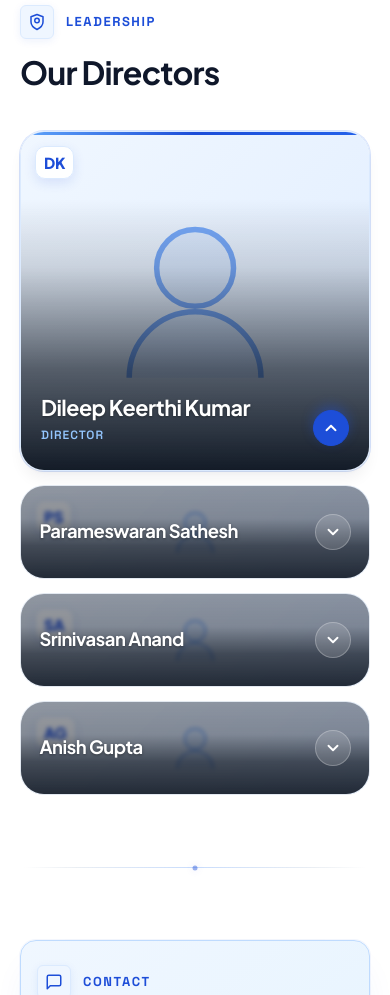
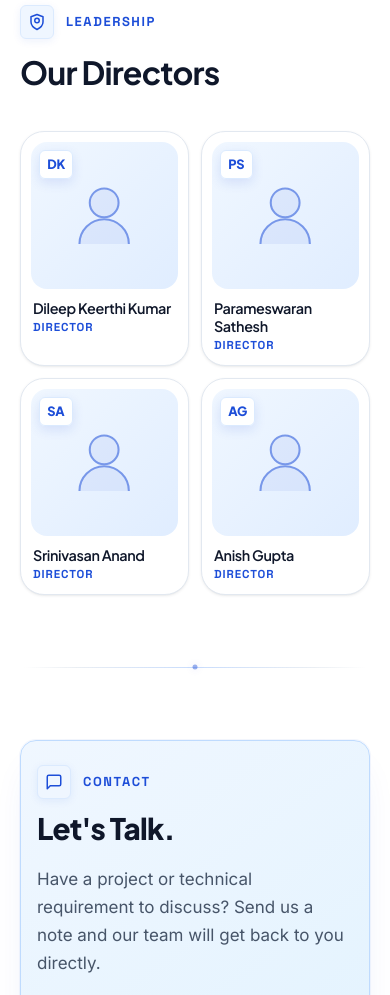
Before and after one commit to VRamya5/quanticus-website, a website: page frontend/index.html in a window 390 px wide. Shown: the part 10420-11415 px from the top of the page. Drawn offline with Linux system fonts and the light colour scheme; no server answers.

Commit message:
feat(directors): replace mobile tap-accordion with responsive 2x2 grid and scroll rise animation

```diff
--- a/frontend/css/main.css
+++ b/frontend/css/main.css
@@ -3100,232 +3100,208 @@ textarea.form-control {
 }
 
 /* --------------------------------------------------------------------------
-   Responsive Vertical Tap-Accordion for Mobile (below 768px)
+   Responsive 2 x 2 Grid for Mobile Directors (below 768px)
    -------------------------------------------------------------------------- */
 @media (max-width: 767.98px) {
   .dir-accordion {
-    display: flex;
-    flex-direction: column;
-    gap: 0.875rem;
-    width: 100%;
-  }
-
+    display: grid !important;
+    grid-template-columns: repeat(2, minmax(0, 1fr)) !important;
+    gap: 12px !important;
+    width: 100% !important;
+    height: auto !important;
+    position: static !important;
+  }
+
+  /* Card container: white, 1px border, site radius & subtle shadow */
   .dir-panel-wrapper {
     flex: none !important;
     width: 100% !important;
-    height: 94px;
-    position: relative;
-    border-radius: var(--radius-xl);
-    overflow: hidden;
-    touch-action: manipulation;
+    height: auto !important;
+    min-width: 0 !important;
+    box-sizing: border-box !important;
+    background-color: #ffffff !important;
+    border: 1px solid var(--color-border-subtle, #e2e8f0) !important;
+    border-radius: var(--radius-xl, 20px) !important;
+    box-shadow: var(--shadow-sm, 0 1px 3px 0 rgba(15, 23, 42, 0.08)) !important;
+    padding: 10px !important;
+    display: flex !important;
+    flex-direction: column !important;
+    overflow: hidden !important;
+    opacity: 0;
+    transform: translateY(32px);
+    transition: opacity 500ms cubic-bezier(.2, .8, .2, 1),
+                transform 500ms cubic-bezier(.2, .8, .2, 1) !important;
+    transition-delay: calc(var(--dir-index, 0) * 90ms) !important;
+    will-change: opacity, transform;
+    cursor: default !important;
     -webkit-tap-highlight-color: transparent;
-    opacity: 0;
-    transform: translateY(24px);
-    transition: height 450ms cubic-bezier(.5, .85, .25, 1.15),
-                opacity 700ms cubic-bezier(0.16, 1, 0.3, 1),
-                transform 700ms cubic-bezier(0.16, 1, 0.3, 1),
-                box-shadow 300ms ease,
-                border-color 300ms ease;
-    transition-delay: 0ms,
-                      calc(var(--dir-index, 0) * 100ms),
-                      calc(var(--dir-index, 0) * 100ms),
-                      0ms,
-                      0ms;
-    will-change: height, opacity, transform;
-  }
-
+  }
+
+  /* Entrance replay when entering viewport */
   .dir-accordion.is-visible .dir-panel-wrapper {
-    opacity: 1;
-    transform: translateY(0);
-  }
-
-  /* Expanded State on Mobile */
-  .dir-panel-wrapper.is-expanded {
-    height: 340px;
-    box-shadow: var(--shadow-lg), 0 0 0 1px rgba(37, 99, 235, 0.18);
-  }
-
-  .dir-panel-wrapper.is-expanded .dir-panel {
-    border-color: var(--color-brand-subtle);
-  }
-
-  .dir-panel-wrapper.is-expanded .dir-panel::before {
-    opacity: 1;
-  }
-
-  /* Mobile Visual and Image */
+    opacity: 1 !important;
+    transform: translateY(0) !important;
+  }
+
+  /* Subtle active press effect (no hover on mobile) */
+  .dir-panel-wrapper:active {
+    transform: translateY(0) scale(0.98) !important;
+    transition-duration: 120ms !important;
+    transition-delay: 0ms !important;
+  }
+
+  /* Odd count: the last card is centered, spanning both columns at the width of one card */
+  .dir-panel-wrapper:last-child:nth-child(odd) {
+    grid-column: 1 / -1 !important;
+    width: calc(50% - 6px) !important;
+    justify-self: center !important;
+  }
+
+  /* Inner panel */
+  .dir-panel {
+    background: transparent !important;
+    border: none !important;
+    box-shadow: none !important;
+    border-radius: 0 !important;
+    padding: 0 !important;
+    width: 100% !important;
+    height: auto !important;
+    display: flex !important;
+    flex-direction: column !important;
+    cursor: default !important;
+    outline: none !important;
+    position: static !important;
+    overflow: visible !important;
+  }
+
+  .dir-panel::before {
+    display: none !important;
+  }
+
+  /* Photo square: aspect-ratio 1 / 1, object-fit: cover, rounded corners */
   .dir-visual {
-    position: absolute;
-    inset: 0;
-    width: 100%;
-    height: 100%;
+    position: relative !important;
+    inset: auto !important;
+    width: 100% !important;
+    aspect-ratio: 1 / 1 !important;
+    height: auto !important;
+    border-radius: var(--radius-lg, 14px) !important;
+    overflow: hidden !important;
+    margin-bottom: 10px !important;
+    background: linear-gradient(135deg, #f0f7ff 0%, #e0edff 100%) !important;
+    flex-shrink: 0 !important;
+    display: flex !important;
+    align-items: center !important;
+    justify-content: center !important;
   }
 
   .dir-img {
-    width: 100%;
-    height: 100%;
-    object-fit: cover;
-    object-position: center 20%;
-    transition: transform 450ms cubic-bezier(0.16, 1, 0.3, 1);
-  }
-
-  .dir-panel-wrapper.is-expanded .dir-img {
-    transform: scale(1.03);
-  }
-
-  /* Soft darkened overlay for collapsed strip */
-  .dir-overlay-blur {
-    display: block;
-    position: absolute;
-    inset: 0;
-    background-color: rgba(6, 14, 26, 0.35);
-    backdrop-filter: blur(2px);
-    -webkit-backdrop-filter: blur(2px);
-    opacity: 1;
-    transition: opacity 350ms ease;
-    z-index: 3;
-    pointer-events: none;
-  }
-
-  .dir-panel-wrapper.is-expanded .dir-overlay-blur {
-    opacity: 0;
-  }
-
-  /* Bottom dark gradient on expanded, soft scrim on collapsed */
-  .dir-scrim {
-    position: absolute;
-    inset: 0;
-    background: linear-gradient(
-      to top,
-      rgba(6, 14, 26, 0.95) 0%,
-      rgba(6, 14, 26, 0.70) 35%,
-      rgba(6, 14, 26, 0.20) 65%,
-      rgba(6, 14, 26, 0.10) 100%
-    );
-    opacity: 0.85;
-    transition: opacity 350ms ease;
-    z-index: 4;
-    pointer-events: none;
-  }
-
-  .dir-panel-wrapper.is-expanded .dir-scrim {
-    opacity: 1;
-    background: linear-gradient(
-      to top,
-      rgba(6, 14, 26, 0.94) 0%,
-      rgba(6, 14, 26, 0.65) 30%,
-      rgba(6, 14, 26, 0.15) 60%,
-      transparent 80%
-    );
+    width: 100% !important;
+    height: 100% !important;
+    aspect-ratio: 1 / 1 !important;
+    object-fit: cover !important;
+    object-position: center top !important;
+    border-radius: inherit !important;
+    display: block !important;
+    transform: none !important;
+  }
+
+  .dir-avatar-placeholder {
+    width: 100% !important;
+    height: 100% !important;
+    display: flex !important;
+    align-items: center !important;
+    justify-content: center !important;
+    position: relative !important;
+  }
+
+  .dir-silhouette-svg {
+    width: 56% !important;
+    height: 56% !important;
+    color: var(--color-brand-primary, #1d4ed8) !important;
+    opacity: 0.55 !important;
+    transform: none !important;
   }
 
   .dir-initials-badge {
-    top: 0.875rem;
-    left: 0.875rem;
-    font-size: 0.95rem;
-    padding: 0.2rem 0.5rem;
-  }
-
-  /* Content Layout on Mobile */
+    position: absolute !important;
+    top: 8px !important;
+    left: 8px !important;
+    font-size: 0.8rem !important;
+    font-weight: 800 !important;
+    padding: 0.2rem 0.45rem !important;
+    border-radius: var(--radius-sm, 6px) !important;
+    background-color: rgba(255, 255, 255, 0.95) !important;
+    border: 1px solid var(--color-brand-subtle, #bfdbfe) !important;
+    color: var(--color-brand-primary, #1d4ed8) !important;
+    opacity: 1 !important;
+    transform: none !important;
+  }
+
+  /* Elements unused on mobile */
+  .dir-overlay-blur,
+  .dir-scrim,
+  .dir-toggle-icon {
+    display: none !important;
+  }
+
+  /* Content area */
   .dir-content {
-    position: absolute;
-    inset: 0;
-    padding: 1rem 1.15rem;
-    z-index: 5;
-    display: flex;
-    flex-direction: row;
-    align-items: center;
-    justify-content: space-between;
-    pointer-events: none;
-    transition: padding 350ms ease;
-  }
-
-  .dir-panel-wrapper.is-expanded .dir-content {
-    align-items: flex-end;
-    padding: 1.5rem 1.25rem;
+    position: static !important;
+    inset: auto !important;
+    padding: 0 2px 2px 2px !important;
+    display: flex !important;
+    flex-direction: column !important;
+    align-items: flex-start !important;
+    justify-content: flex-start !important;
+    background: transparent !important;
+    width: 100% !important;
+    pointer-events: auto !important;
+    flex: 1 !important;
   }
 
   .dir-text-group {
-    display: flex;
-    flex-direction: column;
-    min-width: 0;
-    flex: 1;
-    padding-right: 0.75rem;
-  }
-
+    display: flex !important;
+    flex-direction: column !important;
+    width: 100% !important;
+    padding: 0 !important;
+    min-width: 0 !important;
+    flex: 1 !important;
+  }
+
+  /* Name: clamp(0.9rem, 3.6vw, 1.05rem), weight 600, may wrap up to 2 lines, overflow-wrap anywhere */
   .dir-name {
-    font-size: 1.15rem;
-    font-weight: 700;
-    color: #ffffff;
-    line-height: 1.25;
-    margin-bottom: 0.15rem;
-    white-space: normal;
-    text-shadow: 0 1px 3px rgba(0, 0, 0, 0.4);
-    opacity: 1;
-    transform: translateY(0);
-  }
-
-  .dir-panel-wrapper.is-expanded .dir-name {
-    font-size: 1.35rem;
-    margin-bottom: 0.35rem;
-    opacity: 1;
-    transform: translateY(0);
-    animation: dirFadeUp 300ms cubic-bezier(.16, 1, .3, 1) 150ms both;
-  }
-
+    font-family: var(--font-heading, inherit) !important;
+    font-size: clamp(0.9rem, 3.6vw, 1.05rem) !important;
+    font-weight: 600 !important;
+    color: var(--color-text-primary, #0f172a) !important;
+    line-height: 1.25 !important;
+    margin-bottom: 4px !important;
+    white-space: normal !important;
+    overflow-wrap: anywhere !important;
+    word-break: normal !important;
+    opacity: 1 !important;
+    transform: none !important;
+    text-shadow: none !important;
+    display: -webkit-box !important;
+    -webkit-line-clamp: 2 !important;
+    -webkit-box-orient: vertical !important;
+    overflow: hidden !important;
+  }
+
+  /* Small blue uppercase "DIRECTOR" label in existing site style */
   .dir-role {
-    font-size: 0.75rem;
-    color: #93c5fd;
-    letter-spacing: 0.08em;
-    opacity: 0;
-    max-height: 0;
-    overflow: hidden;
-    transform: translateY(6px);
-    transition: opacity 250ms ease, transform 250ms ease, max-height 250ms ease;
-  }
-
-  .dir-panel-wrapper.is-expanded .dir-role {
-    opacity: 1;
-    max-height: 30px;
-    transform: translateY(0);
-    animation: dirFadeUp 300ms cubic-bezier(.16, 1, .3, 1) 250ms both;
-  }
-
-  /* Toggle Icon */
-  .dir-toggle-icon {
-    display: flex;
-    align-items: center;
-    justify-content: center;
-    width: 36px;
-    height: 36px;
-    border-radius: 50%;
-    background-color: rgba(255, 255, 255, 0.15);
-    border: 1px solid rgba(255, 255, 255, 0.25);
-    color: #ffffff;
-    flex-shrink: 0;
-    backdrop-filter: blur(6px);
-    -webkit-backdrop-filter: blur(6px);
-    transition: transform 450ms cubic-bezier(.5, .85, .25, 1.15),
-                background-color 300ms ease,
-                border-color 300ms ease;
-  }
-
-  .dir-panel-wrapper.is-expanded .dir-toggle-icon {
-    transform: rotate(180deg);
-    background-color: var(--color-brand-primary);
-    border-color: var(--color-brand-primary);
-    box-shadow: 0 4px 12px rgba(29, 78, 216, 0.4);
-  }
-}
-
-@keyframes dirFadeUp {
-  from {
-    opacity: 0;
-    transform: translateY(8px);
-  }
-  to {
-    opacity: 1;
-    transform: translateY(0);
+    font-family: var(--font-mono, monospace) !important;
+    font-size: 0.72rem !important;
+    font-weight: 700 !important;
+    text-transform: uppercase !important;
+    letter-spacing: 0.08em !important;
+    color: var(--color-brand-primary, #1d4ed8) !important;
+    opacity: 1 !important;
+    transform: none !important;
+    max-height: none !important;
+    overflow: visible !important;
+    line-height: 1.2 !important;
   }
 }
 
--- a/frontend/index.html
+++ b/frontend/index.html
@@ -971,9 +971,8 @@
         <div class="dir-accordion" id="directorsAccordion">
 
           <!-- Director 1: Dileep Keerthi Kumar -->
-          <div class="dir-panel-wrapper is-expanded" style="--dir-index: 0;">
-            <article class="dir-panel" role="button" tabindex="0" aria-label="Dileep Keerthi Kumar, Director"
-              aria-expanded="true">
+          <div class="dir-panel-wrapper" style="--dir-index: 0;">
+            <article class="dir-panel" role="button" tabindex="0" aria-label="Dileep Keerthi Kumar, Director">
               <div class="dir-visual">
                 <div class="dir-avatar-placeholder">
                   <svg class="dir-silhouette-svg" viewBox="0 0 80 80" fill="none" xmlns="http://www.w3.org/2000/svg"
@@ -1005,8 +1004,7 @@
 
           <!-- Director 2: Parameswaran Sathesh -->
           <div class="dir-panel-wrapper" style="--dir-index: 1;">
-            <article class="dir-panel" role="button" tabindex="0" aria-label="Parameswaran Sathesh, Director"
-              aria-expanded="false">
+            <article class="dir-panel" role="button" tabindex="0" aria-label="Parameswaran Sathesh, Director">
               <div class="dir-visual">
                 <div class="dir-avatar-placeholder">
                   <svg class="dir-silhouette-svg" viewBox="0 0 80 80" fill="none" xmlns="http://www.w3.org/2000/svg"
@@ -1038,8 +1036,7 @@
 
           <!-- Director 3: Srinivasan Anand -->
           <div class="dir-panel-wrapper" style="--dir-index: 2;">
-            <article class="dir-panel" role="button" tabindex="0" aria-label="Srinivasan Anand, Director"
-              aria-expanded="false">
+            <article class="dir-panel" role="button" tabindex="0" aria-label="Srinivasan Anand, Director">
               <div class="dir-visual">
                 <div class="dir-avatar-placeholder">
                   <svg class="dir-silhouette-svg" viewBox="0 0 80 80" fill="none" xmlns="http://www.w3.org/2000/svg"
@@ -1071,8 +1068,7 @@
 
           <!-- Director 4: Anish Gupta -->
           <div class="dir-panel-wrapper" style="--dir-index: 3;">
-            <article class="dir-panel" role="button" tabindex="0" aria-label="Anish Gupta, Director"
-              aria-expanded="false">
+            <article class="dir-panel" role="button" tabindex="0" aria-label="Anish Gupta, Director">
               <div class="dir-visual">
                 <div class="dir-avatar-placeholder">
                   <svg class="dir-silhouette-svg" viewBox="0 0 80 80" fill="none" xmlns="http://www.w3.org/2000/svg"
--- a/frontend/js/app.js
+++ b/frontend/js/app.js
@@ -1058,95 +1058,61 @@ document.addEventListener('DOMContentLoaded', () => {
     return name.slice(0, 2).toUpperCase();
   }
 
+  const mobileQuery = window.matchMedia('(max-width: 767.98px)');
   let currentDirObserver = null;
+
+  function setupDirectorsMode() {
+    if (!dirAccordion) return;
+    const isMobile = mobileQuery.matches;
+    const wrappers = dirAccordion.querySelectorAll('.dir-panel-wrapper');
+
+    wrappers.forEach((wrapper) => {
+      // Remove any leftover state or inline styles from other mode
+      wrapper.classList.remove('is-expanded');
+      const panel = wrapper.querySelector('.dir-panel');
+      if (panel) {
+        panel.removeAttribute('aria-expanded');
+        if (isMobile) {
+          panel.removeAttribute('role');
+          panel.removeAttribute('tabindex');
+        } else {
+          panel.setAttribute('role', 'button');
+          panel.setAttribute('tabindex', '0');
+        }
+      }
+    });
+  }
+
+  // Listen for breakpoint changes to switch cleanly between mobile grid and desktop accordion
+  if (mobileQuery.addEventListener) {
+    mobileQuery.addEventListener('change', setupDirectorsMode);
+  } else if (mobileQuery.addListener) {
+    mobileQuery.addListener(setupDirectorsMode);
+  }
 
   function bindDirectorsAccordion() {
     if (!directorsSection || !dirAccordion) return;
 
-    const dirPanelWrappers = Array.from(dirAccordion.querySelectorAll('.dir-panel-wrapper'));
-    if (dirPanelWrappers.length === 0) return;
-
-    const mobileQuery = window.matchMedia('(max-width: 767.98px)');
-
-    function setMobileExpandedPanel(activeIndex) {
-      dirPanelWrappers.forEach((wrapper, index) => {
-        const panel = wrapper.querySelector('.dir-panel');
-        if (index === activeIndex) {
-          wrapper.classList.add('is-expanded');
-          if (panel) panel.setAttribute('aria-expanded', 'true');
-        } else {
-          wrapper.classList.remove('is-expanded');
-          if (panel) panel.setAttribute('aria-expanded', 'false');
-        }
-      });
-    }
-
-    // Attach click and keyboard listeners to panels
-    dirPanelWrappers.forEach((wrapper, index) => {
-      const panel = wrapper.querySelector('.dir-panel');
-      if (!panel) return;
-
-      function handleSelect(e) {
-        if (!mobileQuery.matches) return; // Desktop uses CSS hover
-        e.preventDefault();
-        setMobileExpandedPanel(index);
-      }
-
-      panel.addEventListener('click', handleSelect);
-
-      panel.addEventListener('keydown', (e) => {
-        if (e.key === 'Enter' || e.key === ' ') {
-          if (mobileQuery.matches) {
-            e.preventDefault();
-            setMobileExpandedPanel(index);
-          }
-        }
-      });
-    });
-
-    // Handle breakpoint transitions
-    function handleBreakpointChange(e) {
-      if (e.matches) {
-        const hasExpanded = dirPanelWrappers.some((w) => w.classList.contains('is-expanded'));
-        if (!hasExpanded) {
-          setMobileExpandedPanel(0);
-        }
-      }
-    }
-
-    if (mobileQuery.addEventListener) {
-      mobileQuery.addEventListener('change', handleBreakpointChange);
-    } else if (mobileQuery.addListener) {
-      mobileQuery.addListener(handleBreakpointChange);
-    }
-
-    // Initial check on load: if already on mobile, set panel 0 expanded
-    if (mobileQuery.matches) {
-      setMobileExpandedPanel(0);
-    }
+    setupDirectorsMode();
 
     // Disconnect previous observer if any
     if (currentDirObserver) {
       currentDirObserver.disconnect();
     }
 
-    // IntersectionObserver for entrance stagger and replay (Replays on Every Viewport Entry)
+    // IntersectionObserver for entrance animation replay (Replays on Every Viewport Entry)
     currentDirObserver = new IntersectionObserver((entries) => {
       entries.forEach((entry) => {
         if (entry.isIntersecting) {
           dirAccordion.classList.add('is-visible');
-          // On mobile replay/entry, reset to first panel open
-          if (mobileQuery.matches) {
-            setMobileExpandedPanel(0);
-          }
         } else {
           // Reset when leaving viewport so it replays upon next scroll entry
           dirAccordion.classList.remove('is-visible');
         }
       });
     }, {
-      threshold: 0.15,
-      rootMargin: '0px 0px -40px 0px'
+      threshold: 0.2,
+      rootMargin: '0px 0px -30px 0px'
     });
 
     currentDirObserver.observe(directorsSection);
@@ -1160,15 +1126,12 @@ document.addEventListener('DOMContentLoaded', () => {
 
     directorsList.forEach((director, index) => {
       const wrapper = document.createElement('div');
-      wrapper.className = `dir-panel-wrapper ${index === 0 ? 'is-expanded' : ''}`;
+      wrapper.className = 'dir-panel-wrapper';
       wrapper.style.setProperty('--dir-index', index);
 
       const panel = document.createElement('article');
       panel.className = 'dir-panel';
-      panel.setAttribute('role', 'button');
-      panel.setAttribute('tabindex', '0');
       panel.setAttribute('aria-label', `${director.name}, ${director.role}`);
-      panel.setAttribute('aria-expanded', index === 0 ? 'true' : 'false');
 
       // Visual stage
       const visual = document.createElement('div');
@@ -1179,8 +1142,8 @@ document.addEventListener('DOMContentLoaded', () => {
         img.src = director.photo_url;
         img.alt = director.name;
         img.className = 'dir-img';
-        img.width = 800;
-        img.height = 800;
+        img.width = 400;
+        img.height = 400;
         img.loading = 'lazy';
         visual.appendChild(img);
       } else {
```
